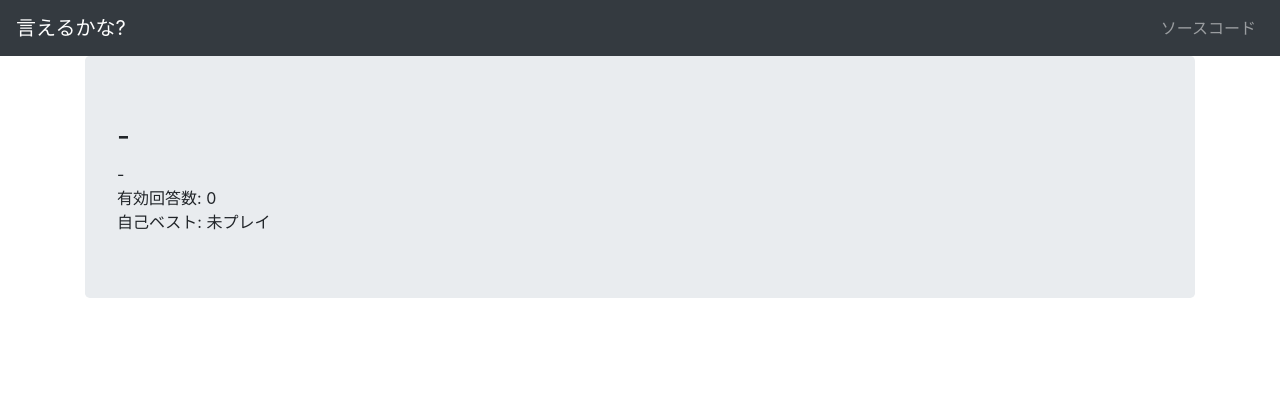
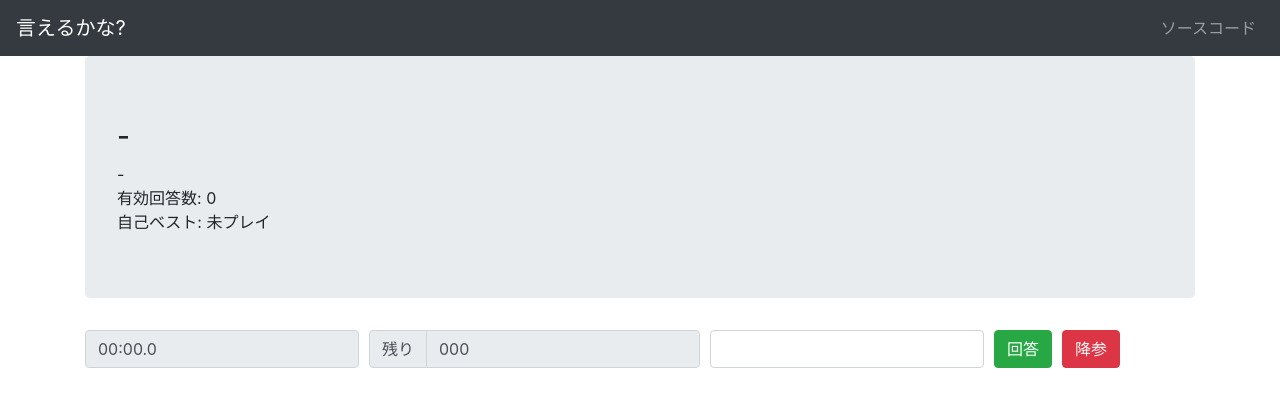
Before and after one commit to ecto0310/can_you_say, a React (Create React App) app: page /element in a window 1280 px wide. Shown: the top 406 px of the page. Built offline with nearby package versions, Linux system fonts and the light colour scheme; no server answers.

Commit message:
Add answer area

```diff
--- a/src/component/play.tsx
+++ b/src/component/play.tsx
@@ -1,5 +1,5 @@
 import React from 'react';
-import { Jumbotron } from 'react-bootstrap';
+import { Jumbotron, Button, InputGroup, Col, Form } from 'react-bootstrap';
 import { RouteComponentProps } from 'react-router-dom';
 import Axios from 'axios';
 
@@ -56,6 +56,46 @@ class Play extends React.Component<playProps, playState> {
           </div>
         </Jumbotron>
         <ErrorMsg msg={this.state.errorMsg} />
+        <Form>
+          <Form.Row className="align-items-center">
+            <Col xs="auto">
+              <Form.Control
+                type="text"
+                id="timer"
+                value="00:00.0"
+                disabled={true}
+              />
+            </Col>
+            <Col xs="auto">
+              <InputGroup>
+                <InputGroup.Prepend>
+                  <InputGroup.Text>残り</InputGroup.Text>
+                </InputGroup.Prepend>
+                <Form.Control
+                  type="text"
+                  id="solve-count"
+                  value="000"
+                  disabled={true}
+                />
+              </InputGroup>
+            </Col>
+            <Col xs="auto">
+              <Form.Control
+                type="text"
+              />
+            </Col>
+            <Col xs="auto">
+              <Button type="button" variant="success">
+                回答
+              </Button>
+            </Col>
+            <Col xs="auto">
+              <Button type="button" variant="danger">
+                降参
+              </Button>
+            </Col>
+          </Form.Row>
+        </Form>
       </div>
     );
   }
```
